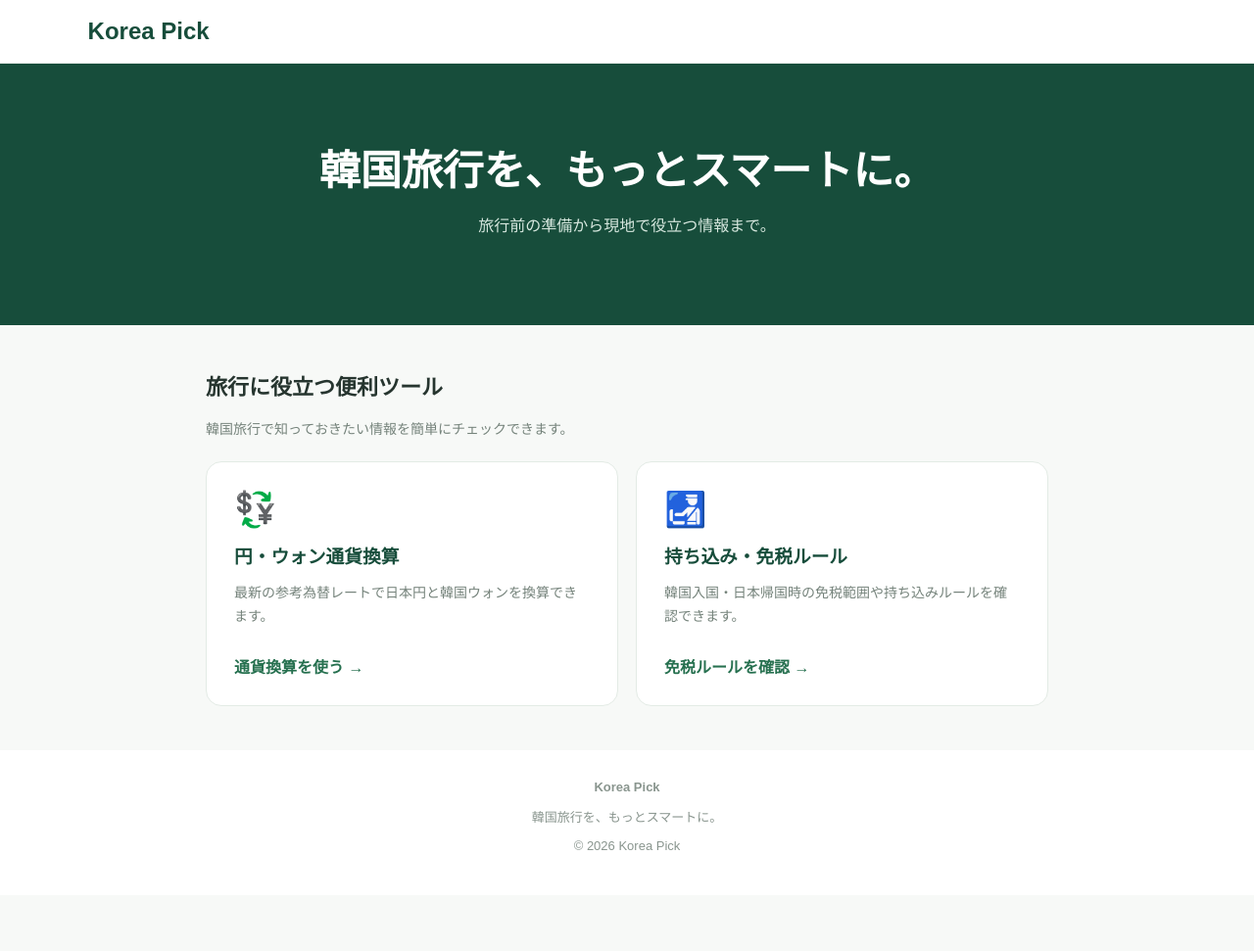
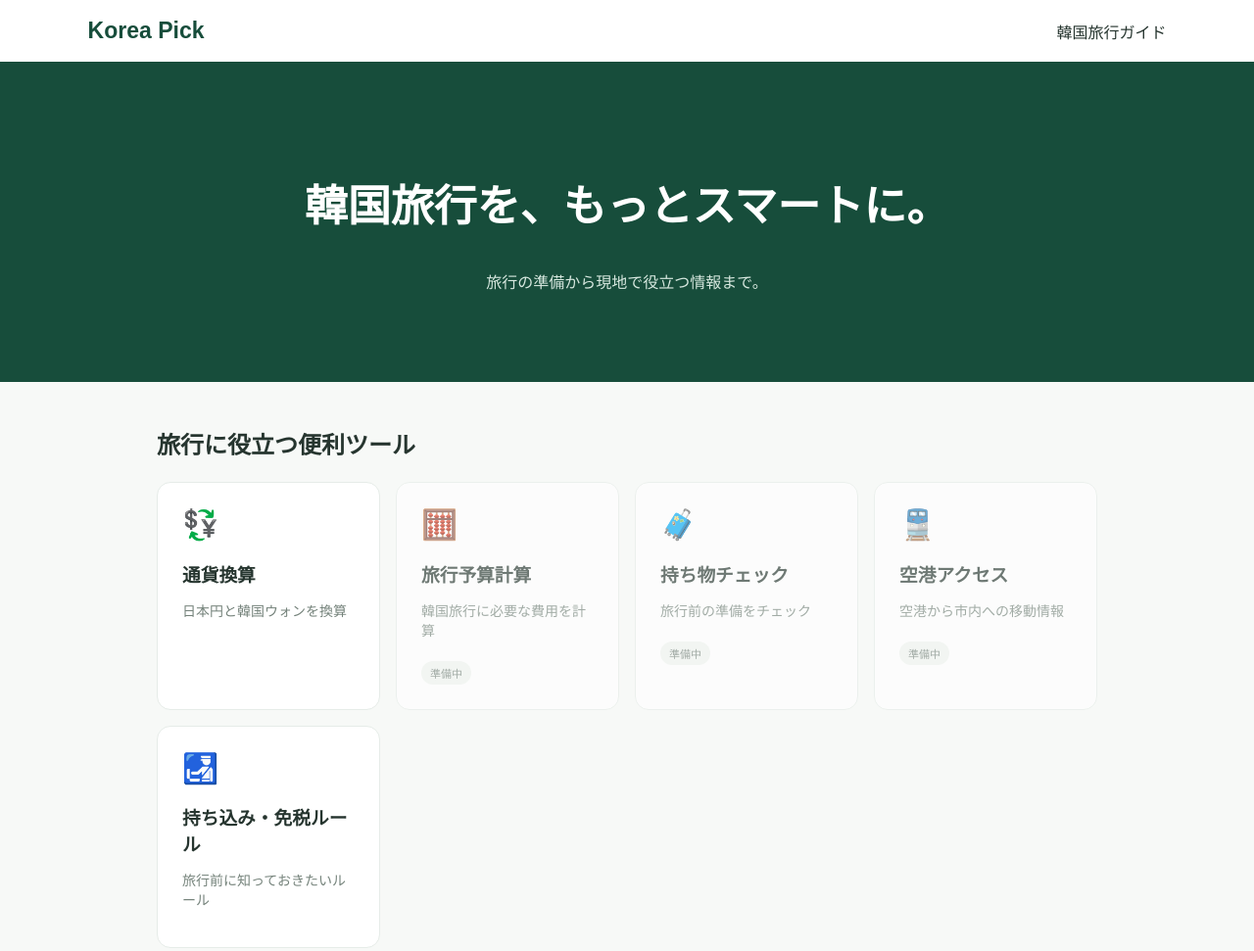
Before and after one commit to koreapick-jp/korea-pick, a plain HTML site: page index.html in a window 1280 px wide. Shown: the top 971 px of the page at 98% size. Before the commit the page ends 914 px from the top, so only its background shows below. Drawn offline with Linux system fonts and the light colour scheme.

Commit message:
Update index.html

```diff
--- a/index.html
+++ b/index.html
@@ -3,64 +3,170 @@
 <html lang="ja">
 <head>
   <meta charset="UTF-8">
-<meta name="viewport" content="width=device-width, initial-scale=1">
-<meta name="description" content="韓国旅行に便利な通貨換算・免税情報を提供するKorea Pick。">
+  <meta name="viewport" content="width=device-width, initial-scale=1.0">
+  <meta name="description" content="韓国旅行をもっとスマートに。旅行に役立つ便利ツールと情報を紹介します。">
   <title>Korea Pick | 韓国旅行を、もっとスマートに。</title>
   <style>
-*{box-sizing:border-box}
-body{margin:0;background:#f7f9f7;color:#26352f;font-family:Arial,"Noto Sans JP",sans-serif}
-header{background:white;padding:18px 7%;border-bottom:1px solid #e8eee9}
-.logo{font-size:24px;font-weight:800;color:#174d3b;text-decoration:none}
-.hero{background:#174d3b;color:white;text-align:center;padding:75px 20px}
-.hero h1{font-size:clamp(27px,5vw,42px);margin:0 0 14px}
-.hero p{color:#d7e8df}
-main{max-width:900px;margin:45px auto;padding:0 20px}
-h2{font-size:22px}
-.tools{display:grid;grid-template-columns:repeat(auto-fit,minmax(240px,1fr));gap:18px}
-.tool{display:block;background:white;padding:28px;border:1px solid #e3ebe5;border-radius:16px;text-decoration:none;color:#26352f;transition:.2s}
-.tool:hover{transform:translateY(-4px);box-shadow:0 8px 25px #00000010}
-.icon{font-size:35px}
-.tool h3{margin:12px 0 8px;color:#174d3b}
-.tool p{font-size:14px;color:#75837b;line-height:1.7}
-.arrow{display:inline-block;margin-top:12px;color:#26704f;font-weight:bold}
-footer{text-align:center;padding:30px;background:white;color:#89958e;font-size:13px}
+    * { box-sizing: border-box; }
+
+    body {
+      margin: 0;
+      font-family: Arial, "Noto Sans JP", sans-serif;
+      color: #26352f;
+      background: #f7f9f7;
+    }
+
+    header {
+      background: white;
+      padding: 18px 7%;
+      display: flex;
+      justify-content: space-between;
+      align-items: center;
+    }
+
+    .logo {
+      font-size: 23px;
+      font-weight: 800;
+      color: #174d3b;
+    }
+
+    .hero {
+      background: #174d3b;
+      color: white;
+      padding: 75px 20px;
+      text-align: center;
+    }
+
+    .hero h1 {
+      font-size: clamp(28px, 5vw, 44px);
+    }
+
+    .hero p { color: #d7e8df; }
+
+    main {
+      max-width: 1000px;
+      margin: 45px auto;
+      padding: 0 20px;
+    }
+
+    .section-title { margin-bottom: 22px; }
+
+    .tools {
+      display: grid;
+      grid-template-columns: repeat(auto-fit, minmax(220px, 1fr));
+      gap: 16px;
+    }
+
+    .tool {
+      display: block;
+      background: white;
+      border: 1px solid #e6ece8;
+      border-radius: 14px;
+      padding: 25px;
+      text-decoration: none;
+      color: inherit;
+      transition: transform .2s, box-shadow .2s;
+    }
+
+    .tool:hover {
+      transform: translateY(-3px);
+      box-shadow: 0 8px 24px #0000000d;
+    }
+
+    .tool-icon { font-size: 30px; }
+
+    .tool h3 { margin-bottom: 8px; }
+
+    .tool p {
+      color: #75837b;
+      font-size: 14px;
+    }
+
+    .coming-soon {
+      opacity: 0.65;
+      cursor: default;
+    }
+
+    .coming-soon:hover {
+      transform: none;
+      box-shadow: none;
+    }
+
+    .status {
+      display: inline-block;
+      margin-top: 8px;
+      font-size: 11px;
+      color: #75837b;
+      background: #f0f3f0;
+      padding: 4px 9px;
+      border-radius: 20px;
+    }
+
+    footer {
+      text-align: center;
+      padding: 30px;
+      color: #89958e;
+      font-size: 13px;
+    }
   </style>
 </head>
+
 <body>
-<header><a class="logo" href="index.html">Korea Pick</a></header>
+
+  <header>
+    <div class="logo">Korea Pick</div>
+    <span>韓国旅行ガイド</span>
+  </header>
 
   <section class="hero">
     <h1>韓国旅行を、もっとスマートに。</h1>
-<p>旅行前の準備から現地で役立つ情報まで。</p>
+    <p>旅行の準備から現地で役立つ情報まで。</p>
   </section>
 
   <main>
-<h2>旅行に役立つ便利ツール</h2>
-<p style="color:#75837b;font-size:14px;margin-bottom:24px">
-韓国旅行で知っておきたい情報を簡単にチェックできます。
-</p>
+    <h2 class="section-title">旅行に役立つ便利ツール</h2>
 
     <div class="tools">
+
       <a class="tool" href="currency.html">
-<div class="icon">💱</div>
-<h3>円・ウォン通貨換算</h3>
-<p>最新の参考為替レートで日本円と韓国ウォンを換算できます。</p>
-<span class="arrow">通貨換算を使う →</span>
+        <div class="tool-icon">💱</div>
+        <h3>通貨換算</h3>
+        <p>日本円と韓国ウォンを換算</p>
       </a>
 
+      <div class="tool coming-soon">
+        <div class="tool-icon">🧮</div>
+        <h3>旅行予算計算</h3>
+        <p>韓国旅行に必要な費用を計算</p>
+        <span class="status">準備中</span>
+      </div>
+
+      <div class="tool coming-soon">
+        <div class="tool-icon">🧳</div>
+        <h3>持ち物チェック</h3>
+        <p>旅行前の準備をチェック</p>
+        <span class="status">準備中</span>
+      </div>
+
+      <div class="tool coming-soon">
+        <div class="tool-icon">🚆</div>
+        <h3>空港アクセス</h3>
+        <p>空港から市内への移動情報</p>
+        <span class="status">準備中</span>
+      </div>
+
       <a class="tool" href="customs.html">
-<div class="icon">🛃</div>
+        <div class="tool-icon">🛃</div>
         <h3>持ち込み・免税ルール</h3>
-<p>韓国入国・日本帰国時の免税範囲や持ち込みルールを確認できます。</p>
-<span class="arrow">免税ルールを確認 →</span>
+        <p>旅行前に知っておきたいルール</p>
       </a>
+
     </div>
   </main>
 
   <footer>
-<strong>Korea Pick</strong>
-<p>韓国旅行を、もっとスマートに。</p>
-<p>© 2026 Korea Pick</p>
+    © 2026 Korea Pick
   </footer>
+
 </body>
 </html>
```
Lines whose indentation alone changed are shown as unchanged.
